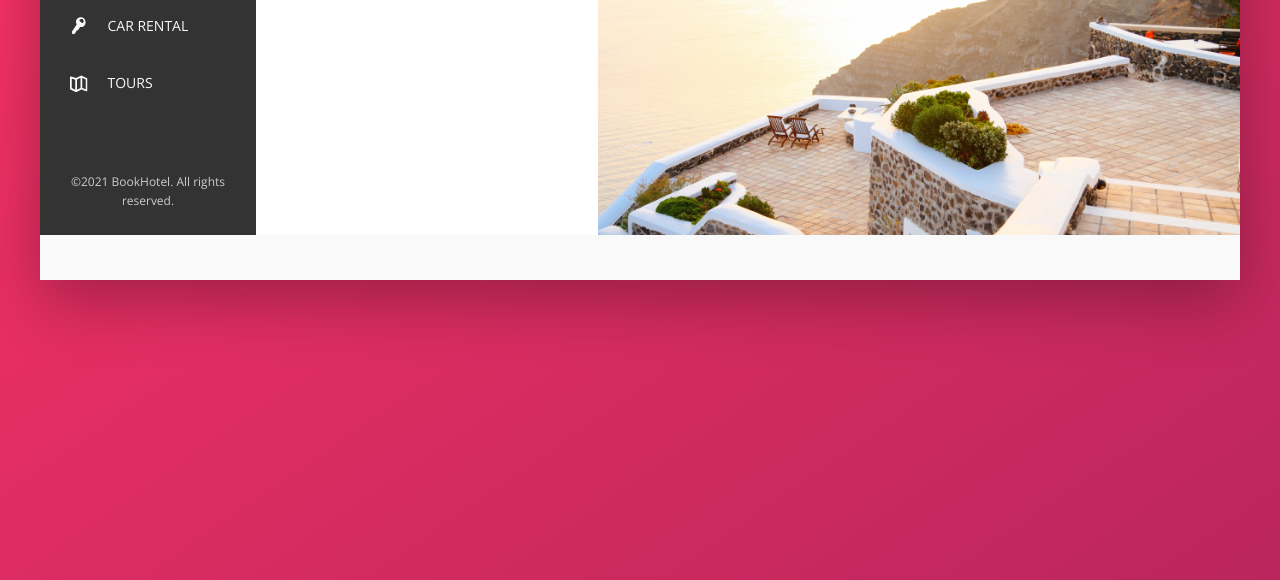
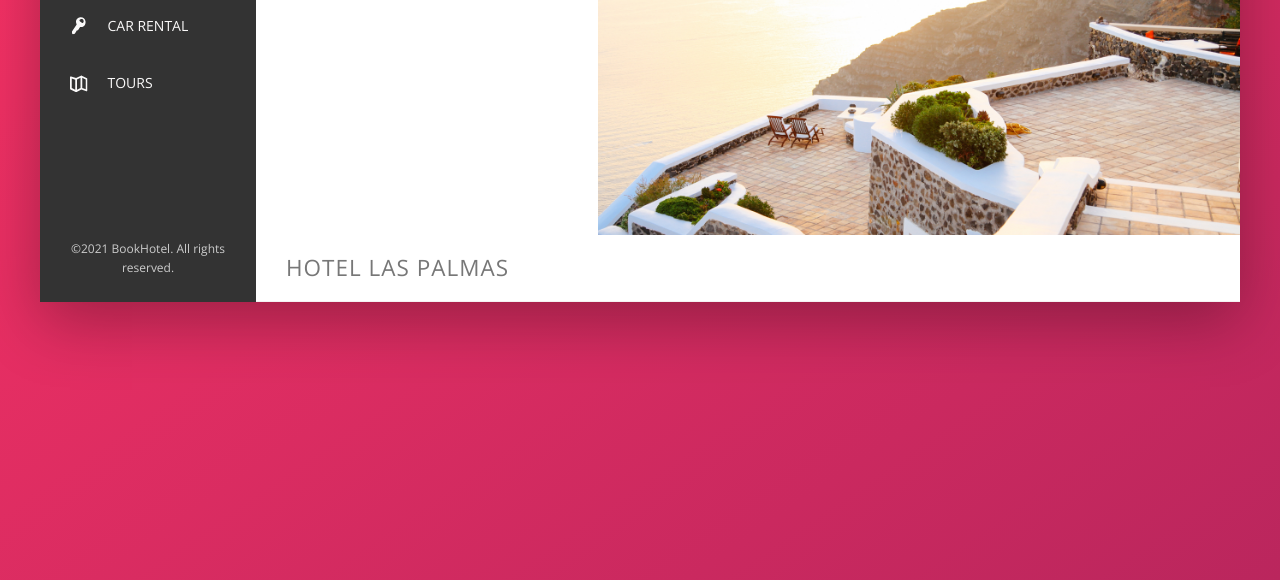
Before and after one commit to danasugu/book-hotel, a website: page index.html in a window 1280 px wide. Shown: the part 300-880 px from the top of the page. Drawn offline with nearby package versions, Linux system fonts and the light colour scheme.

Commit message:
Update index.html

```diff
--- a/index.html
+++ b/index.html
@@ -99,7 +99,12 @@
                     <figure class="gallery__item">
                         <img src="img/hotel-3.jpg" alt="Photo of hotel 3" class="gallery__photo">
                     </figure>
+                </div>
 
+                <div class="overview">
+                    <h1 class="overview__heading">
+                        Hotel Las Palmas
+                    </h1>
                 </div>
             </div>
         </div>
```
